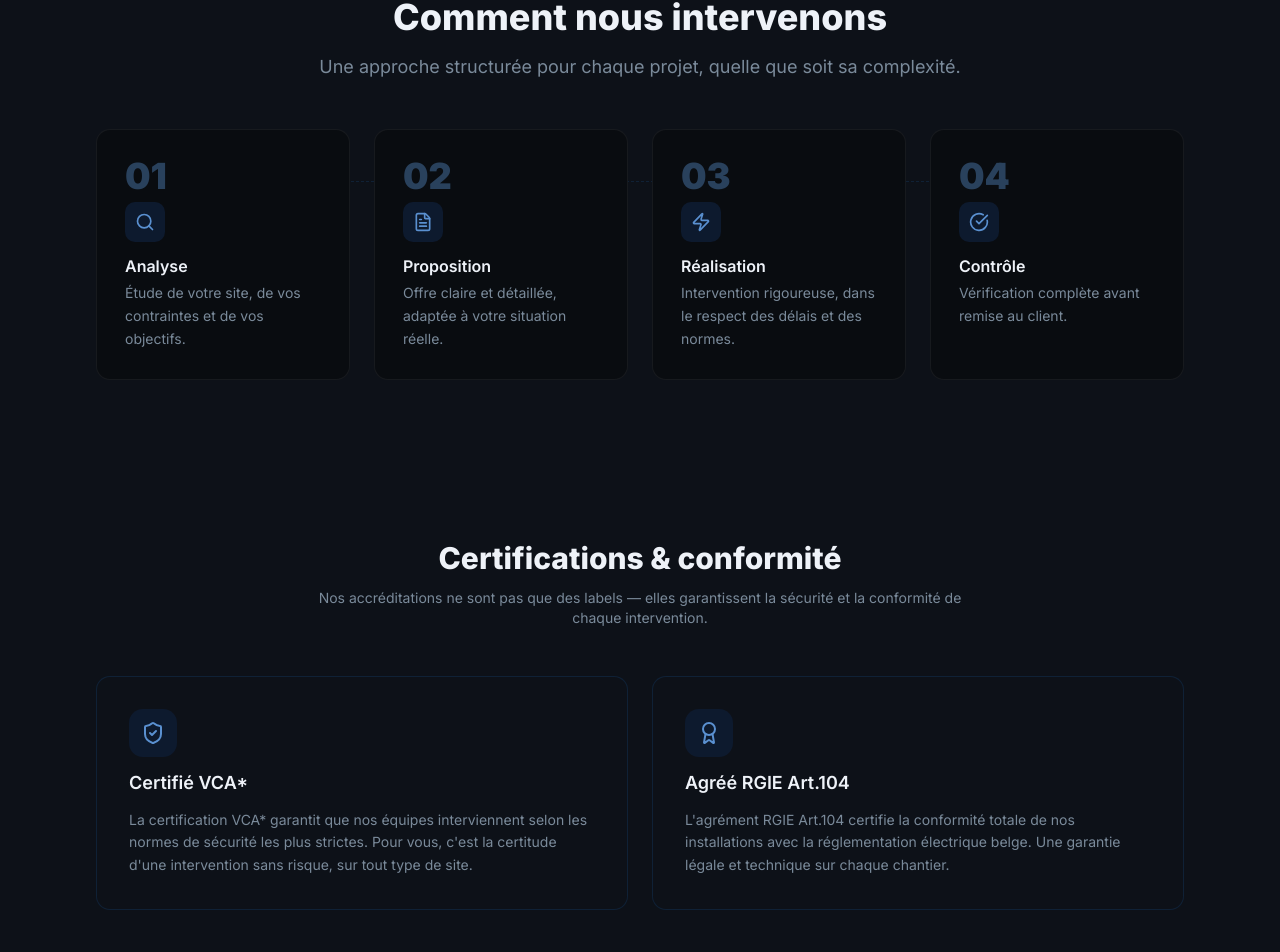
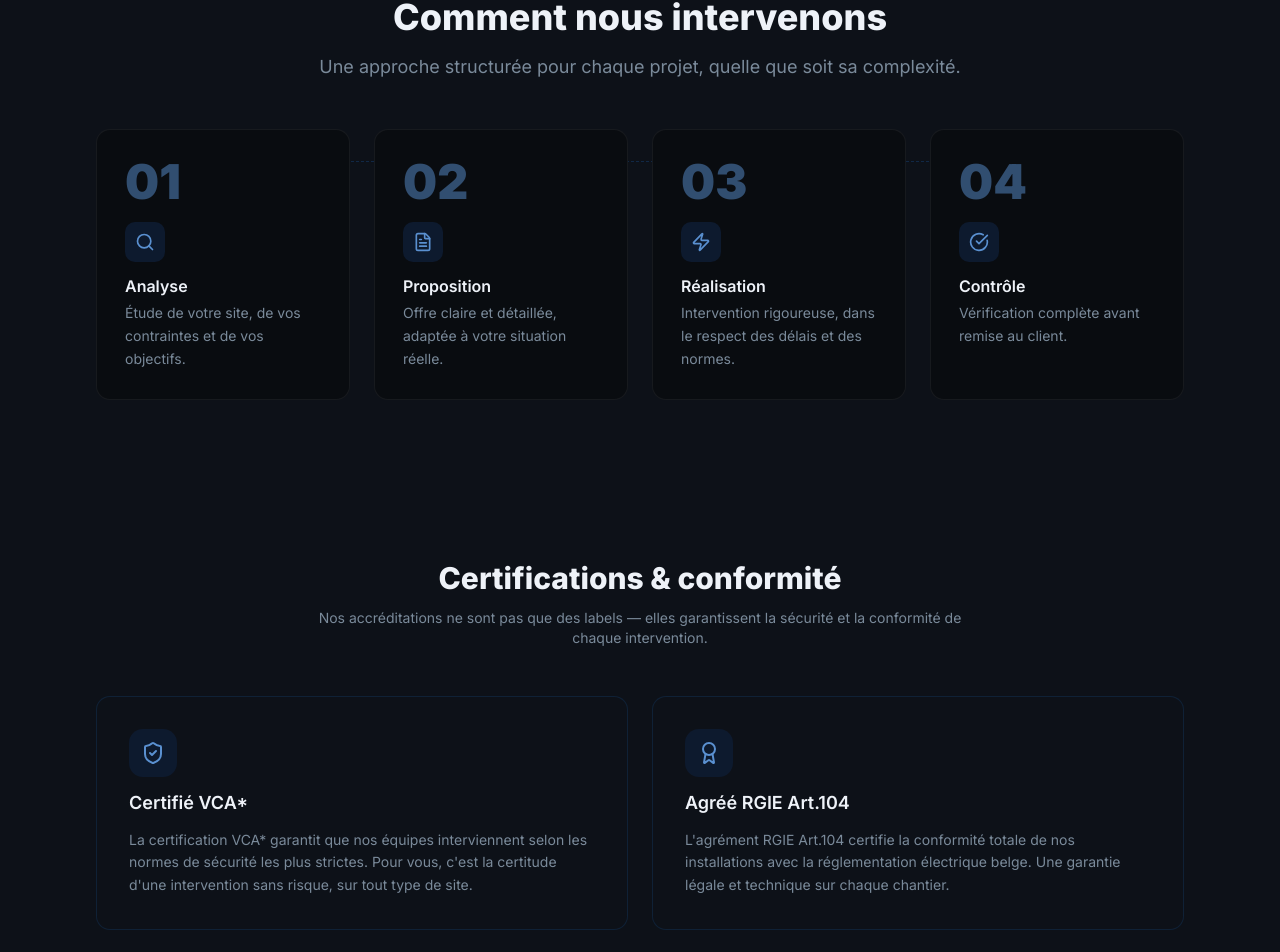
Before and after one commit to Mathrom260/websiteluclion, a Next.js app: page /expertise in a window 1280 px wide. Shown: the part 1232-2184 px from the top of the page. Built offline with nearby package versions, Linux system fonts and the light colour scheme.

Commit message:
feat: micro-interactions boutons + timeline méthode + stats trustbar

```diff
--- a/app/expertise/page.tsx
+++ b/app/expertise/page.tsx
@@ -98,7 +98,7 @@ export default function ExpertisePage() {
           </p>
           <Link
             href="/contact"
-            className="inline-block rounded-lg bg-[#1a5fb0] px-8 py-3 text-sm font-semibold text-white transition-colors hover:bg-[#1a5fb0]/90"
+            className="inline-block rounded-lg bg-[#1a5fb0] px-8 py-3 text-sm font-semibold text-white transition-all duration-200 hover:scale-[1.03] hover:bg-[#1a5fb0]/90 hover:shadow-[0_0_20px_rgba(26,95,176,0.4)]"
           >
             Demander un devis
           </Link>
--- a/components/CTAFinal.tsx
+++ b/components/CTAFinal.tsx
@@ -11,7 +11,7 @@ export function CTAFinal() {
           initial={{ opacity: 0, y: 24 }}
           whileInView={{ opacity: 1, y: 0 }}
           viewport={{ once: true, amount: 0.4 }}
-          transition={{ duration: 0.55, ease: 'easeOut' }}
+          transition={{ duration: 0.5, ease: [0.25, 0.46, 0.45, 0.94] as const }}
           className="flex flex-col items-center gap-6 text-center"
         >
           <h2 className="mb-4 text-3xl font-black text-[#eef2f8] md:text-4xl">
@@ -24,7 +24,7 @@ export function CTAFinal() {
           <div className="flex flex-col items-center">
             <Link
               href="/contact"
-              className="rounded-lg bg-[#1a5fb0] px-8 py-3 text-sm font-semibold text-white transition-colors hover:bg-[#1a5fb0]/90"
+              className="rounded-lg bg-[#1a5fb0] px-8 py-3 text-sm font-semibold text-white transition-all duration-200 hover:scale-[1.03] hover:bg-[#1a5fb0]/90 hover:shadow-[0_0_20px_rgba(26,95,176,0.4)]"
             >
               Échanger sur votre besoin
             </Link>
--- a/components/Contact.tsx
+++ b/components/Contact.tsx
@@ -144,7 +144,7 @@ export function Contact() {
               {/* Bouton */}
               <Button
                 type="submit"
-                className="w-full rounded-lg bg-[#1a5fb0] py-3 font-semibold text-white transition-colors hover:bg-[#1a5fb0]/90"
+                className="w-full rounded-lg bg-[#1a5fb0] py-3 font-semibold text-white transition-all duration-200 hover:scale-[1.03] hover:bg-[#1a5fb0]/90 hover:shadow-[0_0_20px_rgba(26,95,176,0.4)]"
               >
                 Envoyer ma demande
               </Button>
--- a/components/Hero.tsx
+++ b/components/Hero.tsx
@@ -1,20 +1,29 @@
 'use client';
 
-import { motion } from 'framer-motion';
+import { motion, useScroll, useTransform } from 'framer-motion';
 import Link from 'next/link';
 import { ShieldCheck } from 'lucide-react';
 
+const ease = [0.25, 0.46, 0.45, 0.94] as const;
 
 export function Hero() {
+  const { scrollY } = useScroll();
+  const bgY = useTransform(scrollY, [0, 500], [0, -150]);
+
   return (
     <section
       id="hero"
       className="relative flex min-h-0 flex-col items-center justify-center overflow-hidden bg-[#090c10] px-6 pt-16 pb-12 text-center"
     >
+      {/* Background parallax */}
+      <motion.div
+        aria-hidden
+        style={{ y: bgY }}
+        className="pointer-events-none absolute inset-0"
+      >
         {/* Grid technique */}
         <div
-        aria-hidden
-        className="pointer-events-none absolute inset-0 overflow-hidden"
+          className="absolute inset-0"
           style={{
             backgroundImage:
               'linear-gradient(rgba(90,144,208,0.04) 1px, transparent 1px), linear-gradient(90deg, rgba(90,144,208,0.04) 1px, transparent 1px)',
@@ -26,8 +35,7 @@ export function Hero() {
 
         {/* Glow principal animé */}
         <div
-        aria-hidden
-        className="pointer-events-none absolute"
+          className="absolute"
           style={{
             width: '600px',
             height: '300px',
@@ -41,8 +49,7 @@ export function Hero() {
 
         {/* Second glow décalé */}
         <div
-        aria-hidden
-        className="pointer-events-none absolute"
+          className="absolute"
           style={{
             width: '400px',
             height: '200px',
@@ -53,13 +60,15 @@ export function Hero() {
             animation: 'glowDrift 8s ease-in-out infinite',
           }}
         />
+      </motion.div>
 
+      {/* Contenu — fixe, pas de parallax */}
       <div className="relative z-10 mx-auto w-full max-w-4xl space-y-8 text-center">
         {/* Badge pill */}
         <motion.div
-          initial={{ opacity: 0, y: -12 }}
+          initial={{ opacity: 0, y: 32 }}
           animate={{ opacity: 1, y: 0 }}
-          transition={{ duration: 0.3, ease: 'easeOut' }}
+          transition={{ duration: 0.6, ease, delay: 0 }}
           className="inline-flex items-center gap-2 rounded-full border border-[#5a90d0]/30 bg-[#0d1a2e] px-4 py-1.5"
         >
           <ShieldCheck className="h-3.5 w-3.5 animate-pulse text-[#5a90d0] opacity-70" />
@@ -70,9 +79,9 @@ export function Hero() {
 
         {/* Headline */}
         <motion.h1
-          initial={{ opacity: 0, y: 20 }}
+          initial={{ opacity: 0, y: 32 }}
           animate={{ opacity: 1, y: 0 }}
-          transition={{ duration: 0.5, ease: 'easeOut', delay: 0.1 }}
+          transition={{ duration: 0.6, ease, delay: 0.15 }}
           className="text-4xl font-black leading-[1.1] tracking-tight text-[#eef2f8] md:text-5xl"
         >
           <span className="block">Installations électriques fiables</span>
@@ -86,9 +95,9 @@ export function Hero() {
 
         {/* Sous-titre */}
         <motion.p
-          initial={{ opacity: 0, y: 20 }}
+          initial={{ opacity: 0, y: 32 }}
           animate={{ opacity: 1, y: 0 }}
-          transition={{ duration: 0.5, ease: 'easeOut', delay: 0.2 }}
+          transition={{ duration: 0.6, ease, delay: 0.25 }}
           className="mx-auto max-w-2xl text-base leading-relaxed text-[#7a8a9a] md:text-lg"
         >
           Nous accompagnons entreprises, promoteurs et gestionnaires de sites dans leurs projets électriques : installations, rénovations et mises en conformité, avec une exigence forte sur la sécurité, les délais et la fiabilité.
@@ -96,27 +105,34 @@ export function Hero() {
 
         {/* Boutons */}
         <motion.div
-          initial={{ opacity: 0, y: 20 }}
+          initial={{ opacity: 0, y: 32 }}
           animate={{ opacity: 1, y: 0 }}
-          transition={{ duration: 0.5, ease: 'easeOut', delay: 0.3 }}
+          transition={{ duration: 0.6, ease, delay: 0.35 }}
           className="flex flex-col items-center gap-3 sm:flex-row sm:justify-center"
         >
           <Link
             href="/contact"
-            className="shimmer-btn relative overflow-hidden rounded-xl bg-[#1a5fb0] px-8 py-3 text-sm font-semibold text-white transition hover:bg-[#1650a0]"
+            className="shimmer-btn relative overflow-hidden rounded-xl bg-[#1a5fb0] px-8 py-3 text-sm font-semibold text-white transition-all duration-200 hover:scale-[1.03] hover:bg-[#1650a0] hover:shadow-[0_0_20px_rgba(26,95,176,0.4)]"
           >
             Demander un devis
           </Link>
           <Link
             href="/expertise"
-            className="rounded-xl border border-[rgba(255,255,255,0.12)] bg-transparent px-8 py-3 text-sm text-[#c8d8f0] transition hover:bg-white/10"
+            className="rounded-xl border border-[rgba(255,255,255,0.12)] bg-transparent px-8 py-3 text-sm text-[#c8d8f0] transition-all duration-200 hover:scale-[1.02] hover:bg-white/10 hover:shadow-[0_0_12px_rgba(90,144,208,0.15)]"
           >
             Découvrir nos services
           </Link>
         </motion.div>
-        <p className="mt-3 text-center text-xs text-[#7a8a9a]">
+
+        {/* Micro-copy */}
+        <motion.p
+          initial={{ opacity: 0, y: 32 }}
+          animate={{ opacity: 1, y: 0 }}
+          transition={{ duration: 0.6, ease, delay: 0.45 }}
+          className="mt-3 text-center text-xs text-[#7a8a9a]"
+        >
           Réponse rapide — analyse professionnelle de votre besoin
-        </p>
+        </motion.p>
       </div>
 
       {/* Keyframes */}
--- a/components/Methode.tsx
+++ b/components/Methode.tsx
@@ -36,12 +36,17 @@ const steps = [
 
 const parentVariants = {
   hidden: {},
-  visible: { transition: { staggerChildren: 0.1 } },
+  visible: { transition: { staggerChildren: 0.15 } },
 };
 
 const itemVariants = {
   hidden: { opacity: 0, y: 20 },
-  visible: { opacity: 1, y: 0, transition: { duration: 0.45, ease: [0.25, 0.1, 0.25, 1] as const } },
+  visible: { opacity: 1, y: 0, transition: { duration: 0.5, ease: [0.25, 0.1, 0.25, 1] as const } },
+};
+
+const lineVariants = {
+  hidden: { scaleX: 0 },
+  visible: { scaleX: 1, transition: { duration: 1, ease: [0.25, 0.1, 0.25, 1] as const, delay: 0.2 } },
 };
 
 export function Methode() {
@@ -53,16 +58,20 @@ export function Methode() {
             Comment nous intervenons
           </h2>
           <p className="mx-auto max-w-2xl text-base text-[#7a8a9a] sm:text-lg">
-            Une approche structurée pour chaque projet, quelle que soit sa
-            complexité.
+            Une approche structurée pour chaque projet, quelle que soit sa complexité.
           </p>
         </div>
 
         <div className="relative">
-          {/* Connecteur horizontal desktop */}
-          <div
+          {/* Ligne horizontale animée — desktop uniquement */}
+          <motion.div
             aria-hidden
-            className="absolute top-13 left-[calc(12.5%+24px)] right-[calc(12.5%+24px)] hidden border-t border-dashed border-[#1a5fb0]/20 lg:block"
+            initial="hidden"
+            whileInView="visible"
+            viewport={{ once: true, amount: 0.3 }}
+            variants={lineVariants}
+            style={{ originX: 0 }}
+            className="absolute top-8 left-[calc(12.5%+24px)] right-[calc(12.5%+24px)] hidden h-px border-t border-dashed border-[#1a5fb0]/30 lg:block"
           />
 
           <motion.div
@@ -76,12 +85,19 @@ export function Methode() {
               <motion.div
                 key={id}
                 variants={itemVariants}
-                className="relative flex flex-col rounded-xl border border-white/6 bg-[#090c10] p-7 transition-all duration-200 hover:border-[#1a5fb0]/30 hover:shadow-[0_0_20px_rgba(26,95,176,0.08)]"
+                className="relative flex flex-col rounded-xl border border-white/6 bg-[#090c10] p-7 transition-all duration-300 hover:border-[#1a5fb0]/40 hover:shadow-[0_0_20px_rgba(26,95,176,0.08)]"
               >
-                <p className="mb-2 text-4xl font-black leading-none text-[#5a90d0]/40">
+                {/* Ligne verticale mobile */}
+                <div
+                  aria-hidden
+                  className="absolute top-0 bottom-0 left-5 w-px bg-linear-to-b from-[#1a5fb0]/60 to-transparent lg:hidden"
+                />
+
+                <p className="font-mono text-5xl font-black leading-none text-[#5a90d0]/50">
                   {num}
                 </p>
-                <div className="mb-3 flex h-10 w-10 items-center justify-center rounded-lg bg-[#0d1a2e]">
+
+                <div className="mt-4 mb-3 flex h-10 w-10 items-center justify-center rounded-lg bg-[#0d1a2e]">
                   <Icon className="h-5 w-5 text-[#5a90d0]" />
                 </div>
                 <p className="text-base font-semibold text-[#eef2f8]">{title}</p>
--- a/components/NavBar.tsx
+++ b/components/NavBar.tsx
@@ -55,7 +55,7 @@ export function NavBar() {
           {pathname !== '/contact' && (
             <Button
               variant="secondary"
-              className="rounded-lg border-[rgba(255,255,255,0.06)] bg-[#1a5fb0] text-white shadow-[0_8px_30px_rgba(26,95,176,0.35)] hover:bg-[#1650a0]"
+              className="rounded-lg border-[rgba(255,255,255,0.06)] bg-[#1a5fb0] text-white shadow-[0_8px_30px_rgba(26,95,176,0.35)] transition-all duration-200 hover:scale-[1.03] hover:bg-[#1650a0] hover:shadow-[0_0_20px_rgba(26,95,176,0.4)]"
               size="sm"
               asChild
             >
--- a/components/Stats.tsx
+++ b/components/Stats.tsx
@@ -29,11 +29,11 @@ const parentVariants = {
 };
 
 const itemVariants = {
-  hidden: { opacity: 0, y: 20 },
+  hidden: { opacity: 0, y: 24 },
   visible: {
     opacity: 1,
     y: 0,
-    transition: { duration: 0.45, ease: [0.25, 0.1, 0.25, 1] as const },
+    transition: { duration: 0.5, ease: [0.25, 0.46, 0.45, 0.94] as const },
   },
 };
 
--- a/components/TrustBar.tsx
+++ b/components/TrustBar.tsx
@@ -28,8 +28,8 @@ export function TrustBar() {
             <motion.div
               key={label}
               variants={{
-                hidden: { opacity: 0, y: 16 },
-                visible: { opacity: 1, y: 0, transition: { duration: 0.45 } },
+                hidden: { opacity: 0, y: 24 },
+                visible: { opacity: 1, y: 0, transition: { duration: 0.5, ease: [0.25, 0.46, 0.45, 0.94] } },
               }}
               className="flex flex-col items-center justify-center gap-2 rounded-xl border border-white/6 bg-[#0d1118] px-2 py-4 text-center transition-all duration-200 hover:border-[#1a5fb0]/40 hover:bg-[#111827] hover:shadow-[0_0_20px_rgba(26,95,176,0.15)]"
             >
--- a/components/WhyUs.tsx
+++ b/components/WhyUs.tsx
@@ -42,8 +42,8 @@ const parentVariants = {
 };
 
 const itemVariants = {
-  hidden: { opacity: 0, y: 20 },
-  visible: { opacity: 1, y: 0, transition: { duration: 0.5, ease: 'easeOut' } },
+  hidden: { opacity: 0, y: 24 },
+  visible: { opacity: 1, y: 0, transition: { duration: 0.5, ease: [0.25, 0.46, 0.45, 0.94] as const } },
 };
 
 export function WhyUs() {
```
Lines whose indentation alone changed are shown as unchanged.
